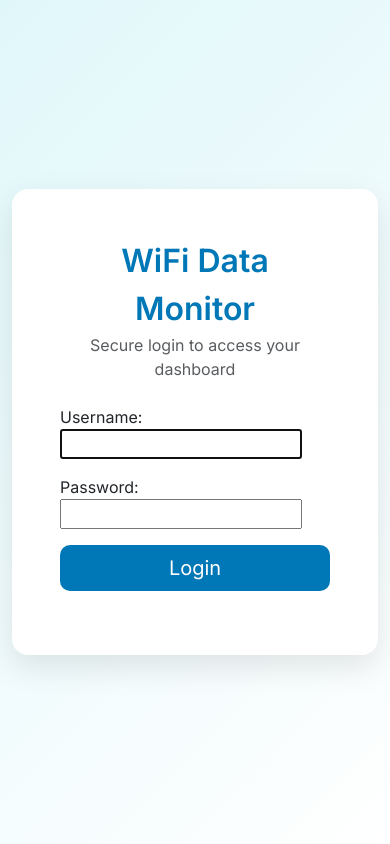
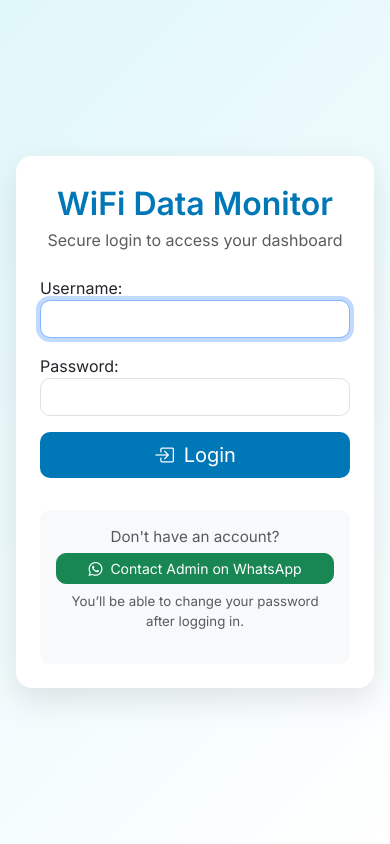
Before and after one commit to vincentiano23/wifi-data-usage-Tracker, a Django app: page /login/ in a window 390 px wide. Run offline with Django 4.2, Linux system fonts and the light colour scheme; some libraries are stand-ins or nearby versions.

```diff
--- a/usage_tracker/templates/usage_tracker/login.html
+++ b/usage_tracker/templates/usage_tracker/login.html
@@ -45,9 +45,18 @@
         .btn-primary:hover {
             background: #005f86;
         }
+        .btn-success {
+            border-radius: 10px;
+        }
         .input-group-text {
             background-color: #e9ecef;
             border-right: none;
+        }
+        .contact-admin {
+            background-color: #f8f9fa;
+            border-radius: 10px;
+            padding: 1rem;
+            font-size: 0.95rem;
         }
         @keyframes fadeIn {
             from { opacity: 0; transform: translateY(20px); }
@@ -56,8 +65,8 @@
     </style>
 </head>
 <body>
-    <div class="container login-wrapper d-flex justify-content-center align-items-center">
-        <div class="card p-5 w-100" style="max-width: 450px;">
+    <div class="container login-wrapper d-flex justify-content-center align-items-center px-3">
+        <div class="card p-4 p-md-5 w-100" style="max-width: 450px;">
             <div class="text-center mb-4">
                 <div class="brand-header">WiFi Data Monitor</div>
                 <p class="text-muted mb-0">Secure login to access your dashboard</p>
@@ -69,18 +78,27 @@
                 {% for field in form %}
                     <div class="mb-3">
                         {{ field.label_tag }}
-                        {{ field }}
+                        {% render_field field class="form-control" %}
                         {% if field.errors %}
                             <div class="text-danger small">{{ field.errors|striptags }}</div>
                         {% endif %}
                     </div>
                 {% endfor %}
 
-
                 <div class="d-grid mb-3">
-                    <button type="submit" class="btn btn-primary btn-lg">Login</button>
+                    <button type="submit" class="btn btn-primary btn-lg">
+                        <i class="bi bi-box-arrow-in-right me-1"></i> Login
+                    </button>
                 </div>
             </form>
+
+            <div class="text-center mt-3 contact-admin">
+                <p class="text-muted mb-1">Don't have an account?</p>
+                <a href="https://wa.me/254703292479" class="btn btn-success btn-sm w-100">
+                    <i class="bi bi-whatsapp me-1"></i> Contact Admin on WhatsApp
+                </a>
+                <p class="text-muted small mt-2">You’ll be able to change your password after logging in.</p>
+            </div>
 
             {% if form.non_field_errors %}
                 <div class="alert alert-danger mt-3 mb-0">
--- a/usage_tracker/urls.py
+++ b/usage_tracker/urls.py
@@ -1,14 +1,31 @@
 from django.urls import path
-from .views import CustomLoginView, dashboard, start_session, end_session, live_data_usage, clear_sessions
-from django.contrib.auth.views import LogoutView
+from django.contrib.auth.views import LogoutView, PasswordChangeView
+from .views import (
+    CustomLoginView,
+    dashboard,
+    start_session,
+    end_session,
+    live_data_usage,
+    clear_sessions,
+)
 
 urlpatterns = [
+    path('', dashboard, name='home'),  # Home redirects to dashboard
     path('login/', CustomLoginView.as_view(), name='login'),
     path('logout/', LogoutView.as_view(next_page='login'), name='logout'),
     path('dashboard/', dashboard, name='dashboard'),
     path('start/', start_session, name='start_session'),
     path('end/<int:session_id>/', end_session, name='end_session'),
     path('live-usage/', live_data_usage, name='live_data_usage'),
-    path('clear-sessions/',clear_sessions, name='clear_sessions'),
-    path('', dashboard, name='home'),
+    path('clear-sessions/', clear_sessions, name='clear_sessions'),
+
+    # Password change route
+    path(
+        'change-password/',
+        PasswordChangeView.as_view(
+            template_name='usage_tracker/password_change_form.html',
+            success_url='/dashboard/'
+        ),
+        name='password_change'
+    ),
 ]
--- a/usage_tracker/views.py
+++ b/usage_tracker/views.py
@@ -1,12 +1,16 @@
 from django.shortcuts import render, redirect, get_object_or_404
 from django.contrib.auth.decorators import login_required
 from django.utils import timezone
-from .models import UsageSession
 from django.contrib.auth.views import LoginView
 from django.urls import reverse_lazy
-from .utils import get_wifi_usage
 from django.http import JsonResponse
 from django.contrib import messages
+from django.contrib.auth.forms import PasswordChangeForm
+from django.contrib.auth import update_session_auth_hash
+
+from .models import UsageSession
+from .utils import get_wifi_usage
+
 
 # Custom login view
 class CustomLoginView(LoginView):
@@ -14,6 +18,8 @@ class CustomLoginView(LoginView):
     redirect_authenticated_user = True
     success_url = reverse_lazy('dashboard')
 
+
+# Start a new data usage session
 @login_required
 def start_session(request):
     uploaded, downloaded = get_wifi_usage()
@@ -25,6 +31,8 @@ def start_session(request):
     messages.success(request, "New session started.")
     return redirect('dashboard')
 
+
+# End a session and calculate used data
 @login_required
 def end_session(request, session_id):
     session = get_object_or_404(UsageSession, id=session_id, user=request.user)
@@ -38,6 +46,8 @@ def end_session(request, session_id):
     messages.success(request, "Session ended successfully.")
     return redirect('dashboard')
 
+
+# Return live data usage as JSON (AJAX-friendly)
 @login_required
 def live_data_usage(request):
     uploaded, downloaded = get_wifi_usage()
@@ -48,15 +58,32 @@ def live_data_usage(request):
         'total_mb': total_mb
     })
 
+
+# Clear all sessions for current user
 @login_required
 def clear_sessions(request):
     UsageSession.objects.filter(user=request.user).delete()
     messages.success(request, "All sessions cleared.")
     return redirect('dashboard')
 
+
+# Main dashboard view with session history and password form
 @login_required
 def dashboard(request):
     sessions = UsageSession.objects.filter(user=request.user).order_by('-start_time')
+    password_form = PasswordChangeForm(user=request.user)
+
+    if request.method == 'POST' and 'change_password' in request.POST:
+        password_form = PasswordChangeForm(user=request.user, data=request.POST)
+        if password_form.is_valid():
+            user = password_form.save()
+            update_session_auth_hash(request, user)  # Prevents logout after password change
+            messages.success(request, "Your password was updated successfully.")
+            return redirect('dashboard')
+        else:
+            messages.error(request, "Please correct the errors below.")
+
     return render(request, 'usage_tracker/dashboard.html', {
-        'sessions': sessions
-    })
+    'sessions': sessions,
+    'password_change_form': password_form,
+})
```
Also changed, not shown: usage_tracker/forms.py (+15 -1 lines), usage_tracker/templates/usage_tracker/dashboard.html (+54 -6 lines), usage_tracker/templates/usage_tracker/password_change_form.html (added, +71 -0 lines), db.sqlite3.
